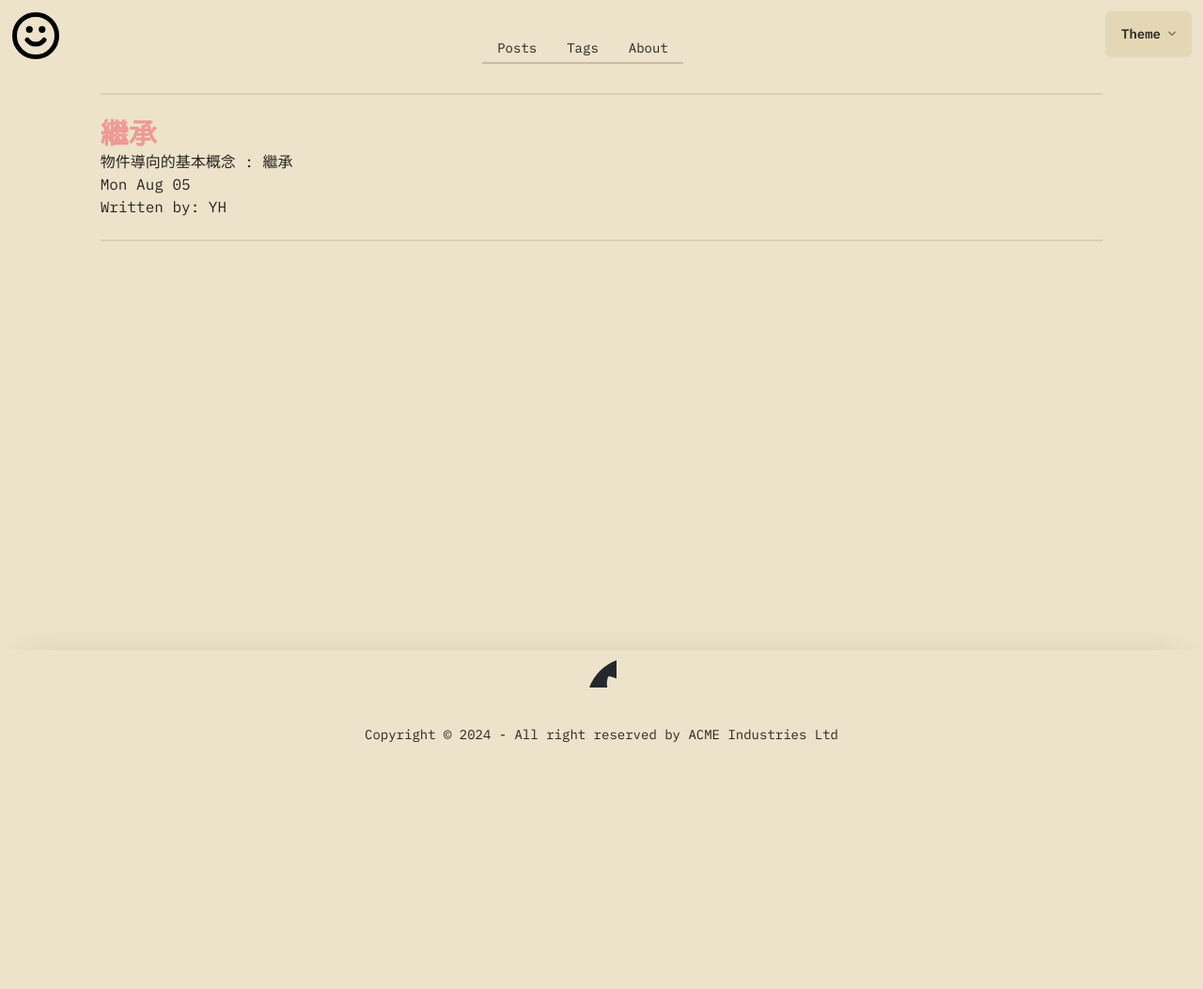
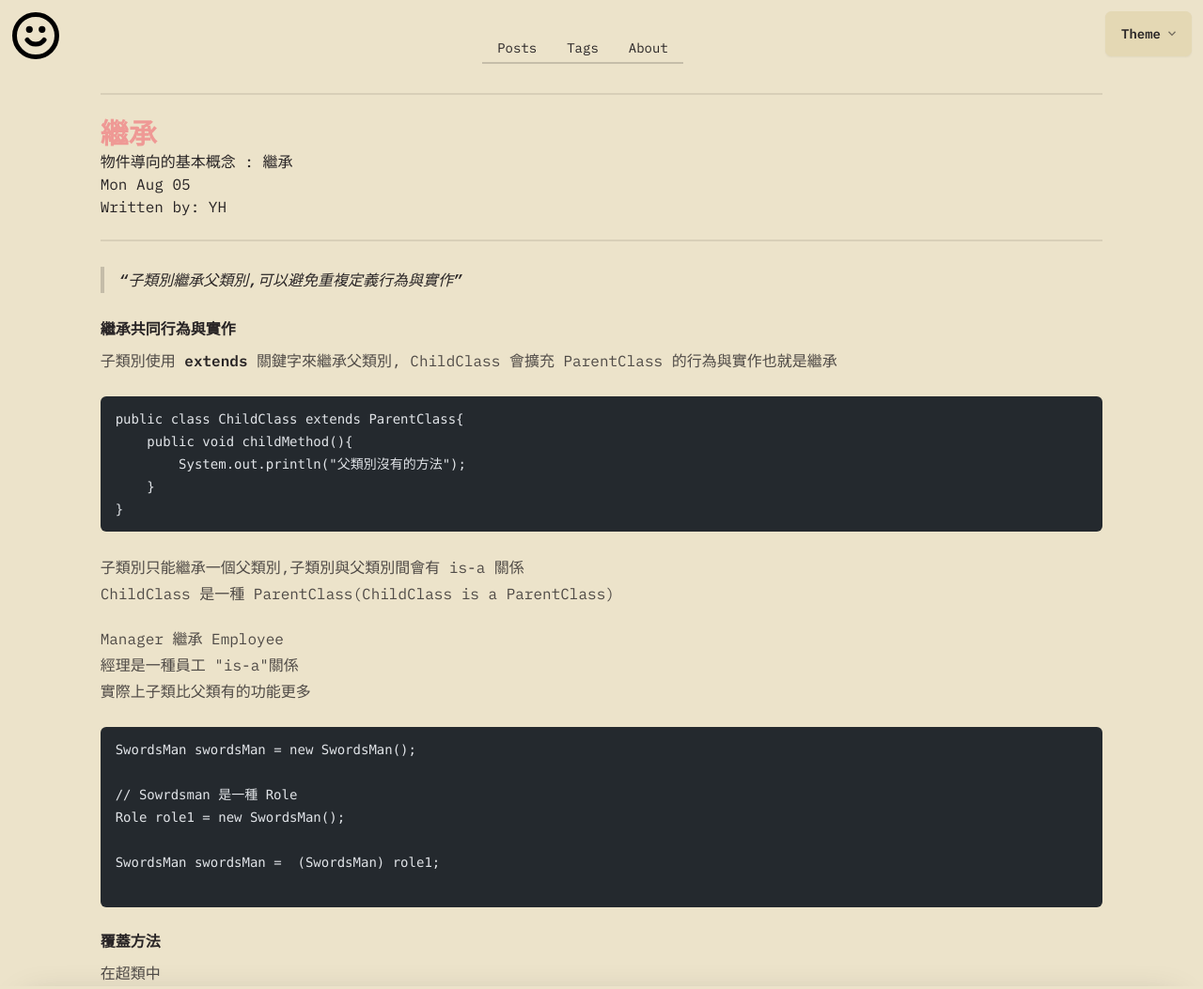
Before and after one commit to Yh1549/Posts_For_Fun, an Astro site: page /posts/java_inheritance in a window 1280 px wide. Shown: the top 1053 px of the page at 94% size. Before the commit the page ends 800 px from the top, so only its background shows below. Built offline with nearby package versions, Linux system fonts and the light colour scheme; Astro itself is replaced by a stand-in of ours; code samples lack their colours.

Commit message:
update post

````diff
--- a/src/content/posts/Java_Inheritance.md
+++ b/src/content/posts/Java_Inheritance.md
@@ -4,5 +4,39 @@ pubDate: 2024-08-05
 featured: true
 description: "物件導向的基本概念 : 繼承"
 author: "YH"
-tags: ["Java", "first post", "backend"]
+tags: ["Java", "backend"]
 ---
+
+> 子類別繼承父類別,可以避免重複定義行為與實作
+
+#### 繼承共同行為與實作
+
+子類別使用 **extends** 關鍵字來繼承父類別, ChildClass 會擴充 ParentClass 的行為與實作也就是繼承
+
+```java
+public class ChildClass extends ParentClass{
+    public void childMethod(){
+        System.out.println("父類別沒有的方法");
+    }
+}
+```
+
+子類別只能繼承一個父類別,子類別與父類別間會有 is-a 關係
+ChildClass 是一種 ParentClass(ChildClass is a ParentClass)
+
+Manager 繼承 Employee
+經理是一種員工 "is-a"關係
+實際上子類比父類有的功能更多
+
+```java
+SwordsMan swordsMan = new SwordsMan();
+
+// Sowrdsman 是一種 Role
+Role role1 = new SwordsMan();
+
+SwordsMan swordsMan =  (SwordsMan) role1;
+
+```
+
+####  覆蓋方法
+在超類中
````
